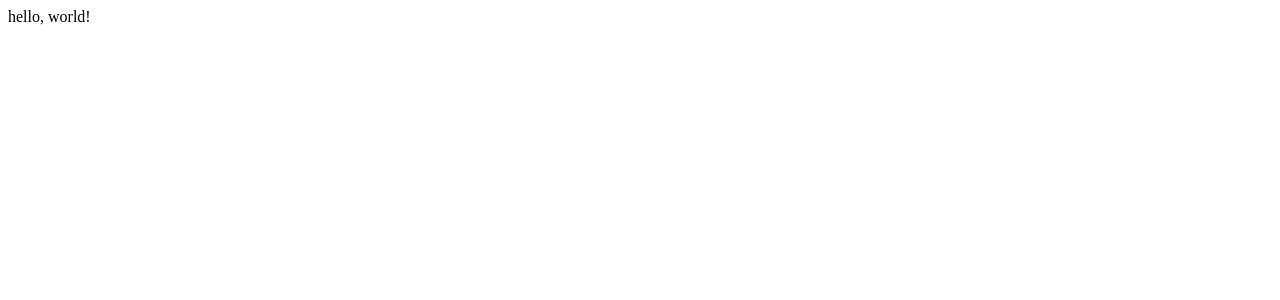
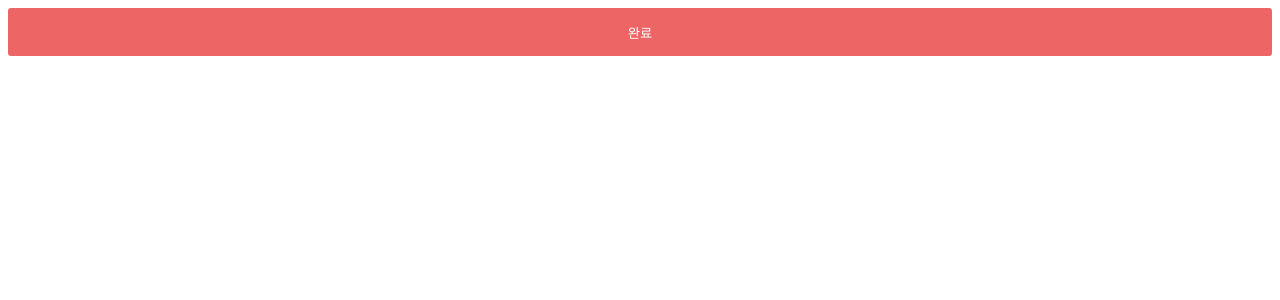
Before and after one commit to S-J-Kim/remac-client, a React (Create React App) app: page / in a window 1280 px wide. Shown: the top 300 px of the page. Built offline with nearby package versions, Linux system fonts and the light colour scheme.

Commit message:
feat: add buttons

```diff
--- a/package.json
+++ b/package.json
@@ -12,6 +12,7 @@
     "react-router": "^5.2.0",
     "react-scripts": "4.0.3",
     "styled-component": "^2.8.0",
+    "styled-components": "^5.3.0",
     "web-vitals": "^1.1.2"
   },
   "scripts": {
--- a/src/App.js
+++ b/src/App.js
@@ -1,12 +1,8 @@
 import React from 'react';
-
+import Button from './components/Buttons';
 
 function App() {
-  return (
-    <div>
-      hello, world!
-    </div>
-  );
+  return <Button type="activate" content="완료" />;
 }
 
 export default App;
--- /dev/null
+++ b/src/components/Buttons.js
@@ -0,0 +1,27 @@
+import React from 'react';
+import styled from 'styled-components';
+
+const StyledButton = styled.button`
+  width: 100%;
+  height: 48px;
+  border-radius: 3px;
+  background-color: ${(props) => {
+    switch (props.type) {
+      case 'activate':
+        return '#ED6565';
+      case 'deactivate':
+        return '#D2D6DA';
+      default:
+        return '#FFFFFF';
+    }
+  }};
+  color: ${(props) => (props.type ? '#FFFFFF' : '#94999E')};
+  border: ${(props) => (props.type ? 'none' : '1px solid #94999E')};
+`;
+
+const Button = (props) => {
+  const { type, content } = props;
+  return <StyledButton type={type}>{content}</StyledButton>;
+};
+
+export default Button;
```
Also changed, not shown: src/components/Inputs.js (added), 1 other file (tests, documents, lock files or other folders).
